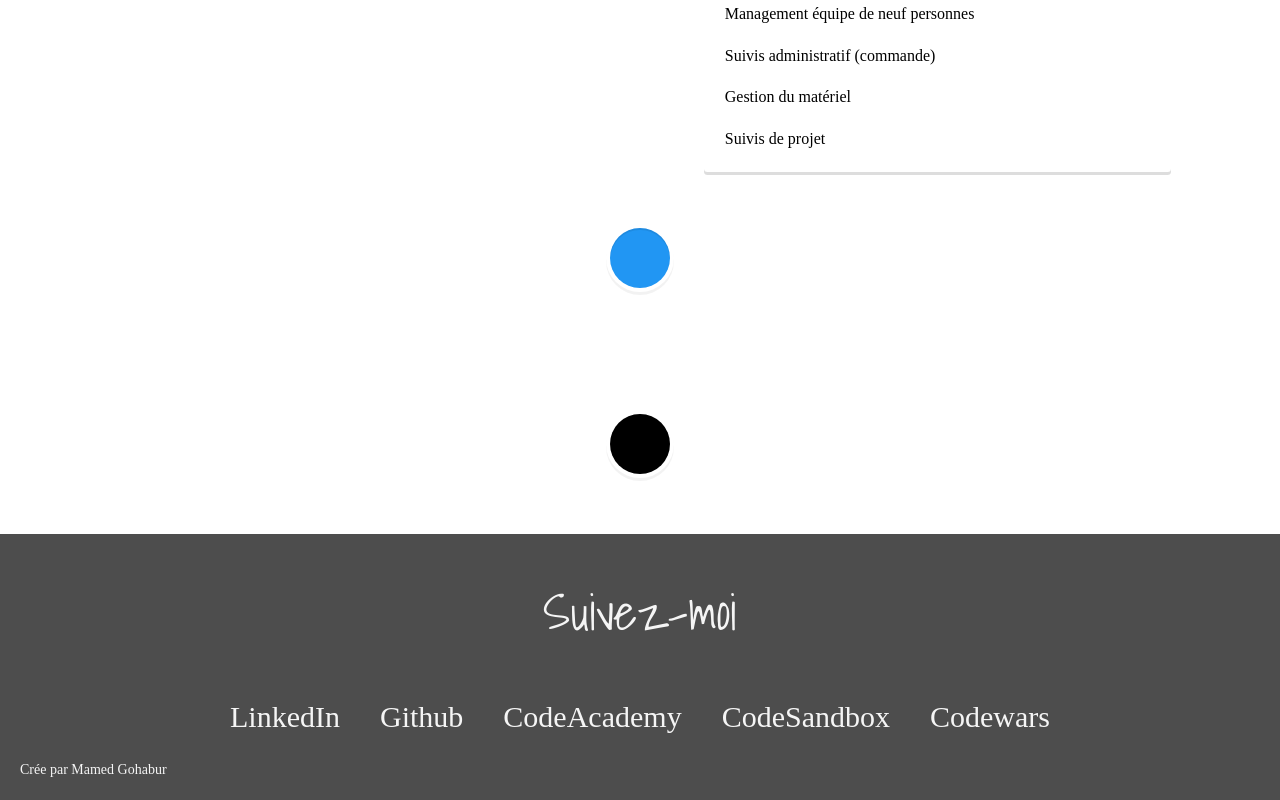
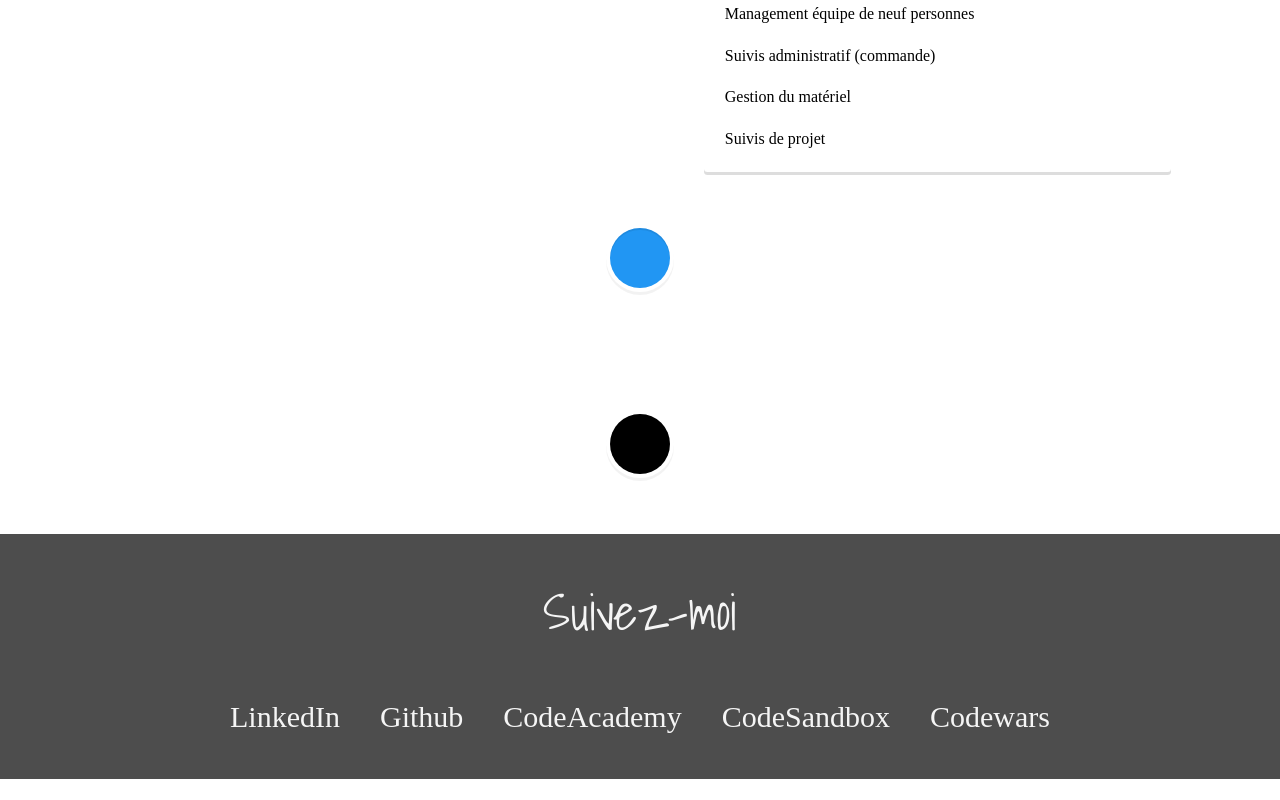
Before and after one commit to Mamednoor/portfolio, a React (Create React App) app: page / in a window 1280 px wide. Shown: the part 4474-5274 px from the top of the page. After the commit the page ends 5253 px from the top, so only its background shows below. Built offline with nearby package versions, Linux system fonts and the light colour scheme.

Commit message:
delete font size

```diff
--- a/src/components/pages/Follow.js
+++ b/src/components/pages/Follow.js
@@ -58,7 +58,6 @@ function Follow() {
           </a>
         </li>
       </ul>
-      <p>Crée par Mamed Gohabur</p>
     </section>
   );
 }
```
